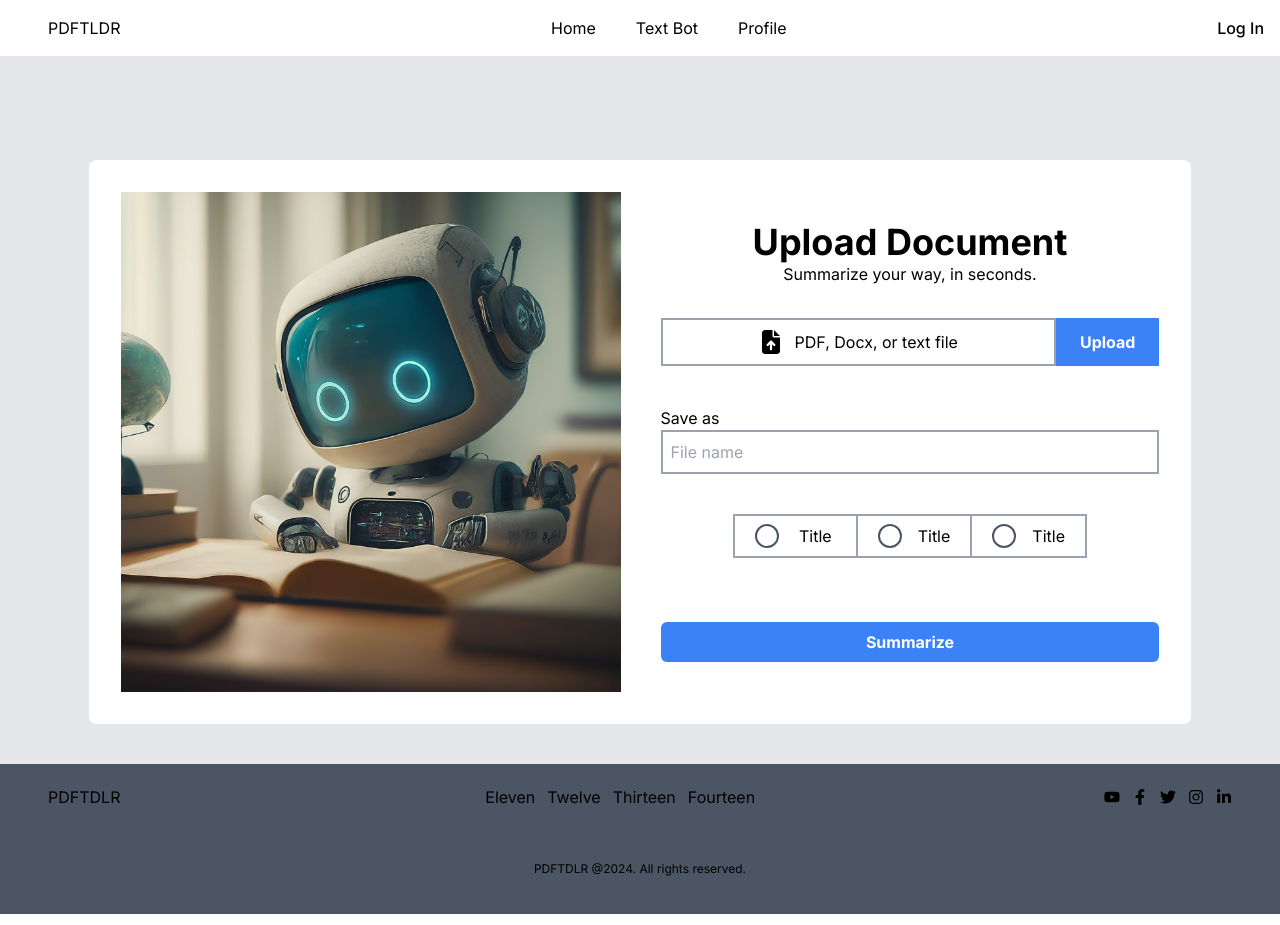
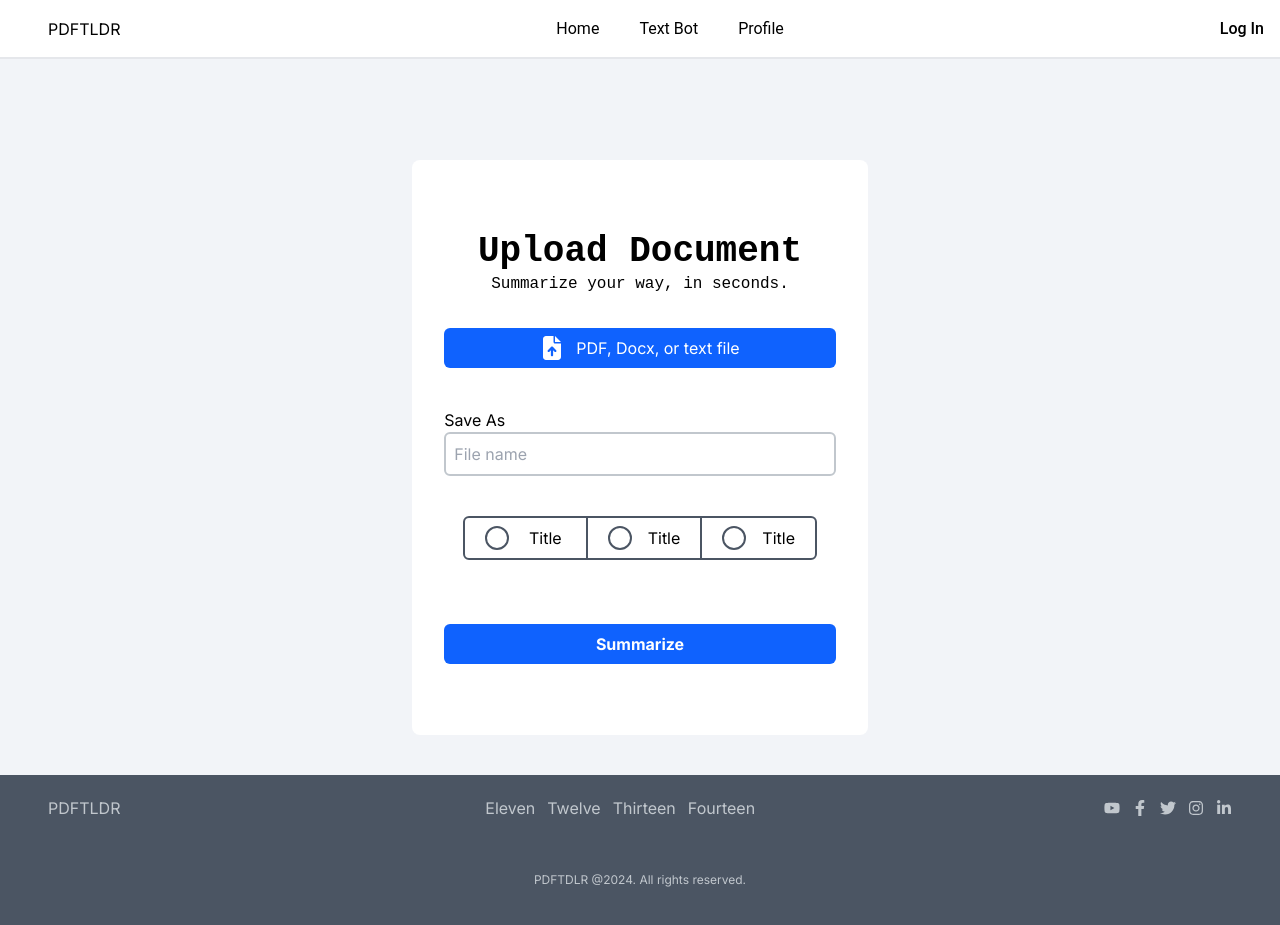
Before and after one commit to JacobChunn/PDFTLDR, a Next.js app: page /upload in a window 1280 px wide. Built offline with nearby package versions, Linux system fonts and the light colour scheme.

Commit message:
upload button

```diff
--- a/app/upload/page.tsx
+++ b/app/upload/page.tsx
@@ -35,99 +35,146 @@ export default function Upload() {
   };
 
   return (
-    <div className="flex flex-col min-h-screen bg-gray-200">
-      <section className="flex-grow">
+      <div className="flex flex-col min-h-screen">
+        <section className="[background:var(--color-background-grey)] flex-grow">
           {/* navbar */}
-        <header className="fixed top-0 w-full bg-white text-black p-4 border-b-2 flex justify-between items-center z-10">
+          <header className="fixed top-0 w-full [background:var(--color-white)] [color:var(--color-black)] p-4 border-b-2 flex justify-between items-center z-10">
             <div className="ml-8">
               <h1>PDFTLDR</h1>
             </div>
-          <div className="flex-grow flex justify-center">
+            <div className="[font-family:var(--secondary-font)] flex-grow flex justify-center">
               <ul className="flex gap-[40px]">
-              <button className="text-black">
+                <button className="[color:var(--color-black)]">
                   <Link href="/landing">Home</Link>
                 </button>
-              <button className="text-black">
+                <button className="[color:var(--color-black)]">
                   <Link href="/upload">Text Bot</Link>
                 </button>
-              <button className="text-black">
+                <button className="[color:var(--color-black)]">
                   <Link href="/profile">Profile</Link></button>
               </ul>
             </div>
             <div className="ml-auto">
-            <button className="text-white font-bold">
-              <Link href="/login" className="text-black font-medium">Log In</Link>
+              <button className="[color:var(--color-black)] font-bold">
+                <Link href="/login" className="[color:var(--color-black)] [font-family:var(--secondary-font)] font-medium">
+                  Log In
+                </Link>
               </button>
             </div>
           </header>
 
           {/* main content */}
           <main className="flex items-center justify-center my-[40px] mt-40">
-          <div className="bg-white p-8 rounded-lg flex flex-row justify-center items-center">
+            <div className="[background:var(--color-white)] p-8 rounded-lg flex flex-row justify-center items-center h-[575px]">
               {/* the picture */}
+              {previewURL && submittedFile ? (
                   <div>
-              <img src="/RobotStudying.png" alt="guy i found on linkedin" className="w-[500px] h-[500px]"/>
+                    <iframe
+                        src={previewURL}
+                        className="w-[500px] h-[500px] object-contain mr-[40px]"
+                    >
+                      Your browser does not support iframe embedding
+                    </iframe>
                   </div>
+              ) : (
+                  <div></div>
+              )}
+
               {/* upload document section */}
-            <div className="flex flex-col items-center ml-[40px]">
-              <h1 className="text-4xl font-bold">Upload Document</h1>
-              <h4 className="mb-8">Summarize your way, in seconds.</h4>
-              <div className="flex mb-10">
-                <div className="border-2 border-gray-400 p-2 text-center px-24 cursor-pointer flex items-center">
+              <div className="flex flex-col items-center">
+                <h1 className="[font-family:var(--primary-font)] text-4xl font-bold">Upload Document</h1>
+                <h4 className="[font-family:var(--primary-font)] mb-8">Summarize your way, in seconds.</h4>
+                <form className="flex mb-10">
+                  <label
+                      htmlFor="file-input"
+                      className="[background:var(--color-blue)] [color:var(--color-white)] rounded-md p-2 text-center px-24 cursor-pointer flex items-center hover:bg-blue-400 transition duration-300"
+                  >
+                    <input
+                        onChange={handleFileChange}
+                        id="file-input"
+                        type="file"
+                        className="hidden"
+                    />
                     <span className="mr-3 text-2xl">
                     <FaFileArrowUp />
                   </span>
-                  PDF, Docx, or text file
+                    {fileName}
+                  </label>
+
+                </form>
+                <div className="flex justify-start flex-col items-start w-full mb-10">
+                  <p>Save As</p>
+                  <input
+                      type="text"
+                      placeholder="File name"
+                      className=" border-2 rounded-md [border-color:var(--color-light-grey)] p-2 text-start w-full"
+                  />
                 </div>
-                <button className="bg-blue-500 text-white font-bold px-6 py-3 hover:bg-blue-600 transition duration-300">Upload</button>
-              </div>
-              <div className="flex justify-start flex-col items-start w-full mb-10">
-                <p>Save as</p>
-                <input type="text" placeholder="File name" className=" border-2 border-gray-400 p-2 text-start w-full"/>
-              </div>
-              <div className="flex justify-between border-2 border-gray-400 mb-16">
-                <div className="flex items-center border-r-2 border-gray-400 p-1 px-5">
-                  <div className="w-6 h-6 border-2 border-gray-600 rounded-full p-1 mr-4"></div>
+                <div className="flex justify-between border-2 rounded-md [border-color:var(--color-dark-grey)] mb-16">
+                  <div className="flex items-center border-r-2 [border-color:var(--color-dark-grey)] p-1 px-5">
+                    <div className="w-6 h-6 border-2 [border-color:var(--color-dark-grey)] rounded-full p-1 mr-4"></div>
                     <p className="p-1">Title</p>
                   </div>
-                <div className="flex items-center border-r-2 border-gray-400 p-1 px-5">
-                  <div className="w-6 h-6 border-2 border-gray-600 rounded-full p-1 mr-4"></div>
+                  <div className="flex items-center border-r-2 [border-color:var(--color-dark-grey)] p-1 px-5">
+                    <div className="w-6 h-6 border-2 [border-color:var(--color-dark-grey)] rounded-full p-1 mr-4"></div>
                     <p>Title</p>
                   </div>
-                <div className="flex items-center border-gray-400 p-1 px-5">
-                  <div className="w-6 h-6 border-2 border-gray-600 rounded-full p-1 mr-4"></div>
+                  <div className="flex items-center [border-color:var(--color-dark-grey)] p-1 px-5">
+                    <div className="w-6 h-6 border-2  [border-color:var(--color-dark-grey)] rounded-full p-1 mr-4"></div>
                     <p>Title</p>
                   </div>
                 </div>
-              <button className="bg-blue-500 text-white font-bold rounded-md p-2 px-6 w-full hover:bg-blue-600 transition duration-300">Summarize</button>
+                <button className="[background:var(--color-blue)] [color:var(--color-white)] font-bold rounded-md p-2 px-6 w-full hover:bg-blue-600 transition duration-300">
+                  Summarize
+                </button>
               </div>
             </div>
           </main>
         </section>
 
         {/* Footer */}
-      <footer className="flex flex-col justify-evenly bg-gray-600 h-[150px]">
+        <footer className="flex flex-col justify-evenly [background:var(--color-dark-grey)] h-[150px]">
           <div className="flex items-center justify-between">
             <div className="p-4 ml-8">
-            <h3 className="[color:var(--font-primary)] ">PDFTDLR</h3>
+              <h3 className="[color:var(--color-light-grey)] ">PDFTLDR</h3>
             </div>
             <div>
-            <ul className="flex gap-[12px] [color:var(--font-primary)]">
+              <ul className="flex gap-[12px] [color:var(--color-light-grey)]">
                 <li>Eleven</li>
                 <li>Twelve</li>
                 <li>Thirteen</li>
                 <li>Fourteen</li>
               </ul>
             </div>
-          <div className="mr-12 flex gap-3 [color:var(--font-primary)]">
-            <a href="#"><span className="d text-1xl"><FaYoutube /></span></a>
-            <a href="#"><span className="d text-1xl"><FaFacebookF /></span></a>
-            <a href="#"><span className="d text-1xl"><FaTwitter /></span></a>
-            <a href="#"><span className="d text-1xl"><FaInstagram /></span></a>
-            <a href="#"><span className="d text-1xl"><FaLinkedinIn /></span></a>
+            <div className="mr-12 flex gap-3 [color:var(--color-light-grey)]">
+              <a href="#">
+              <span className="d text-1xl">
+                <FaYoutube />
+              </span>
+              </a>
+              <a href="#">
+              <span className="d text-1xl">
+                <FaFacebookF />
+              </span>
+              </a>
+              <a href="#">
+              <span className="d text-1xl">
+                <FaTwitter />
+              </span>
+              </a>
+              <a href="#">
+              <span className="d text-1xl">
+                <FaInstagram />
+              </span>
+              </a>
+              <a href="#">
+              <span className="d text-1xl">
+                <FaLinkedinIn />
+              </span>
+              </a>
             </div>
           </div>
-        <div className="my-8 flex items-center justify-center text-xs [color:var(--font-primary)]">
+          <div className="my-8 flex items-center justify-center text-xs [color:var(--color-light-grey)]">
             <p>PDFTDLR @2024. All rights reserved.</p>
           </div>
         </footer>
```
Lines whose indentation alone changed are shown as unchanged.
